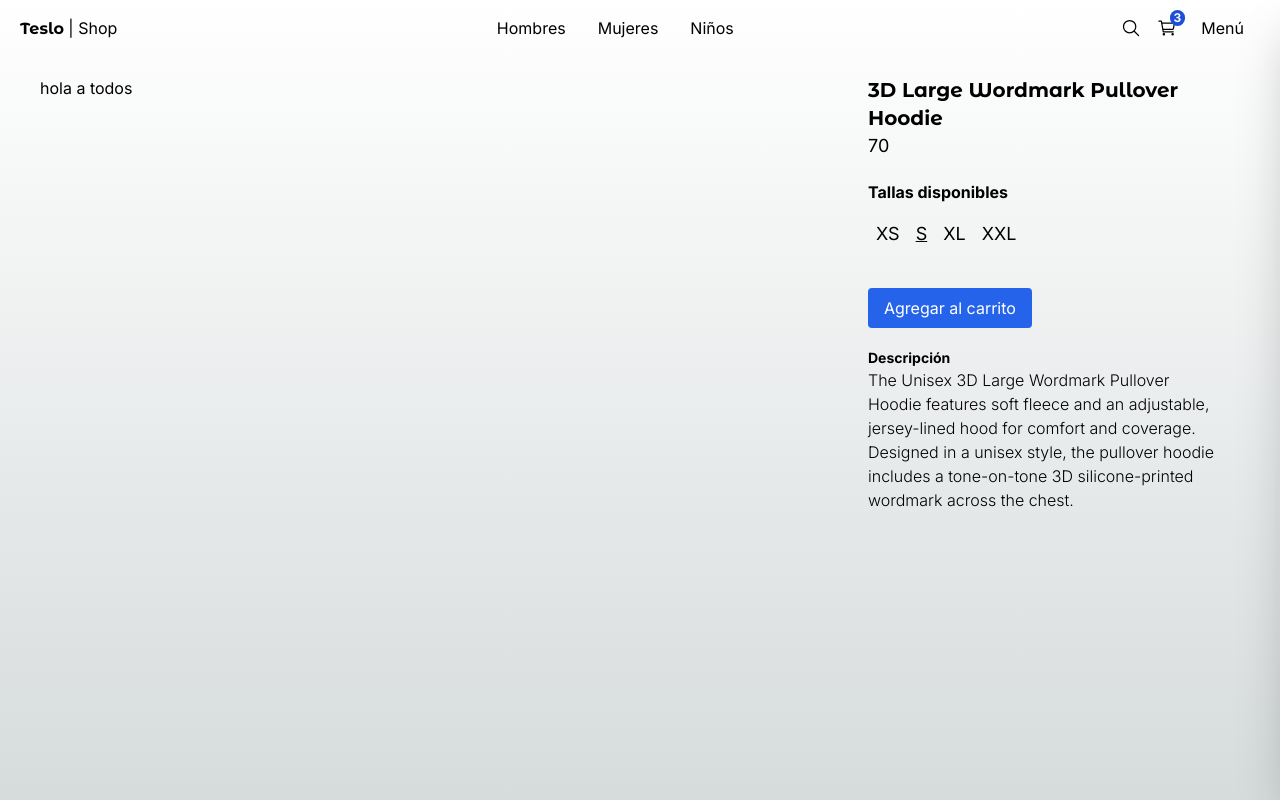
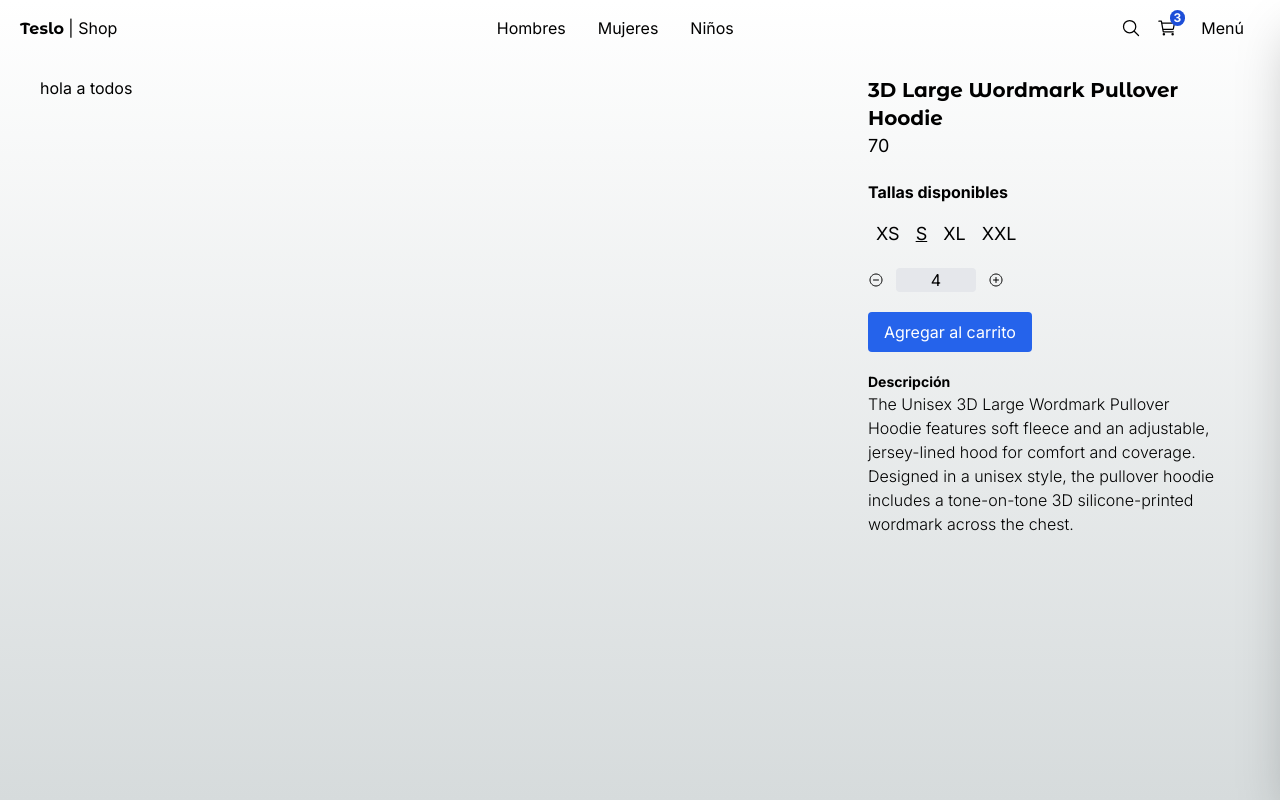
Before and after one commit to David-Yanez/testla, a Next.js app: page /product/3d_large_wordmark_pullover_hoodie in a window 1280 px wide. Built offline with nearby package versions, Linux system fonts and the light colour scheme.

Commit message:
added quantity selector

```diff
--- a/src/app/(shop)/product/[slug]/page.tsx
+++ b/src/app/(shop)/product/[slug]/page.tsx
@@ -1,4 +1,4 @@
-import { SizeSelector } from "@/components"
+import { QuantitySelector, SizeSelector } from "@/components"
 import { titleFont } from "@/config/fonts"
 import { initialData } from "@/seed/seed"
 import { notFound } from "next/navigation"
@@ -35,6 +35,9 @@ export default function ProductSlug({params}: Props) {
                   availableSizes={product.sizes}
                   />
                 {/**Selector de CAntidad  */}
+                <QuantitySelector
+                quantity={4}
+                />
 
 
                 {/**Button */}
--- a/src/components/index.ts
+++ b/src/components/index.ts
@@ -6,3 +6,4 @@ export * from './ui/top-menu/TopMenu'
 export * from './products/product-grid/ProductGrid'
 export * from './products/product-grid/ProductGridItem'
 export * from './product/size-selector/SizeSelector'
+export * from './product/quantity selector/QuantitySelector'
--- /dev/null
+++ b/src/components/product/quantity selector/QuantitySelector.tsx
@@ -0,0 +1,26 @@
+'use client'
+import { useState } from "react";
+import { IoAddCircleOutline, IoRemoveCircleOutline } from "react-icons/io5";
+
+interface Props {
+    quantity: number;
+}
+
+export const QuantitySelector = ({quantity}: Props) => {
+    const [count, setCount] = useState(quantity)
+
+    const onQuantityChange = (value: number) =>{
+        if(count + value < 1) return
+        setCount(count + value)
+    }
+  return (
+    <div className="flex">
+        <button onClick={() => onQuantityChange(-1)}><IoRemoveCircleOutline/></button>
+        <span className="w-20 mx-3 px-5 bg-gray-200 text-center rounded">
+            {count}
+        </span>
+        <button onClick={() => onQuantityChange(+1)}><IoAddCircleOutline/></button>
+
+    </div>
+  )
+}
```
